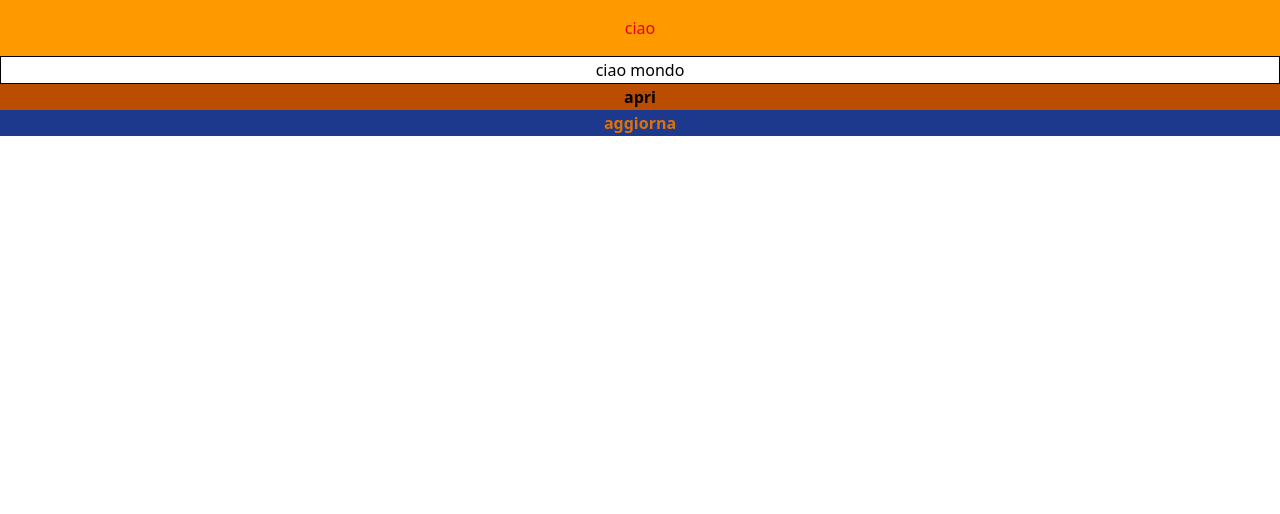
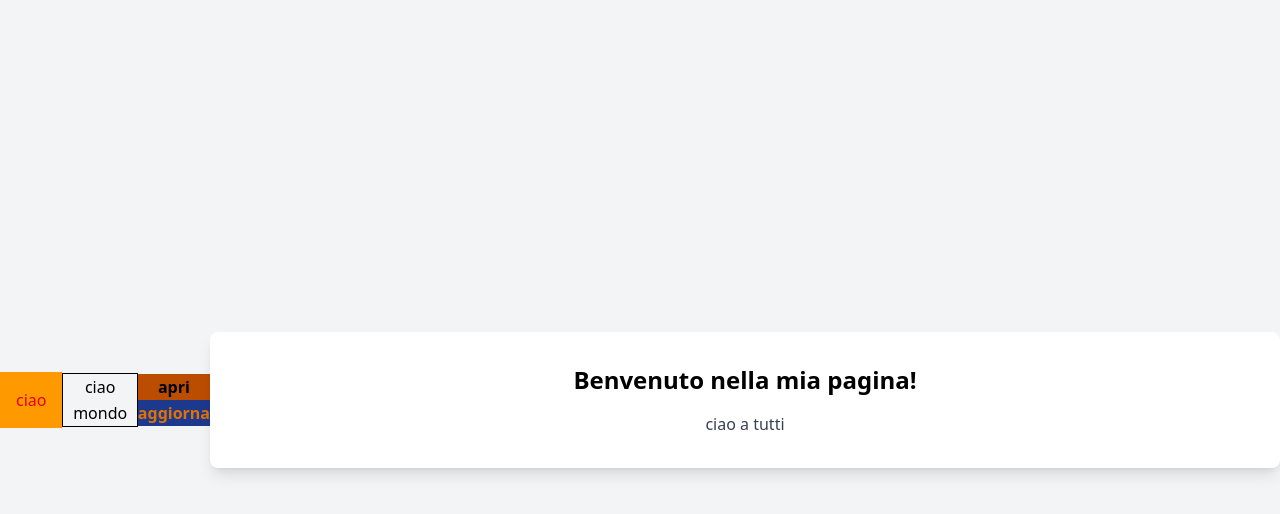
Before and after one commit to mirko77-web/tailwind, a website: page tailwind/index.html in a window 1280 px wide. Drawn offline with Linux system fonts and the light colour scheme.

Commit message:
container e margini

```diff
--- a/tailwind/index.html
+++ b/tailwind/index.html
@@ -8,6 +8,7 @@
 </head>
 <!--1 esercizio-->
 <body>
+
     <h1 class="text-center text-red-600 bg-amber-500 p-4">ciao</h1>
     <!--2 esercizio-->
     <p class=" text-center border text-black-100 leading-relaxed"> ciao mondo</p>
@@ -17,3 +18,15 @@
     </ul>
 </body>
 </html>
+
+ <!--3 esercizio-->
+
+ <body class="bg-gray-100 flex items-center justify-center min-h-screen">
+
+    <div class="container mx-auto p-8 bg-white shadow-lg rounded-lg">
+        <h1 class="text-2xl font-bold text-center mb-4">Benvenuto nella mia pagina!</h1>
+        <p class="text-gray-700 text-center">
+        ciao a tutti
+
+        </p>
+    </div>
```
Also changed, not shown: tailwind/output.css.
